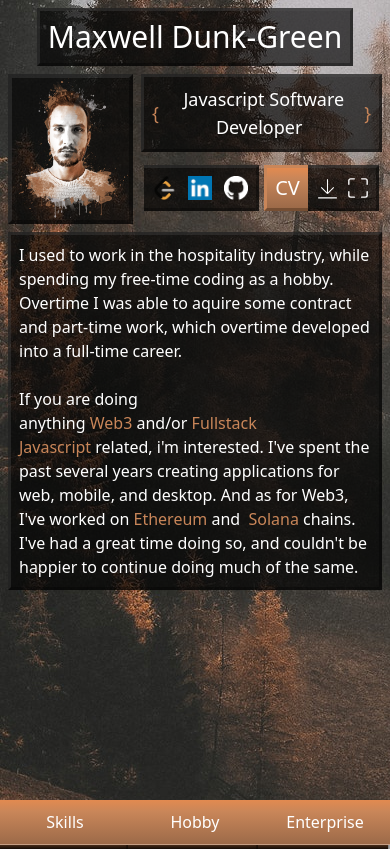
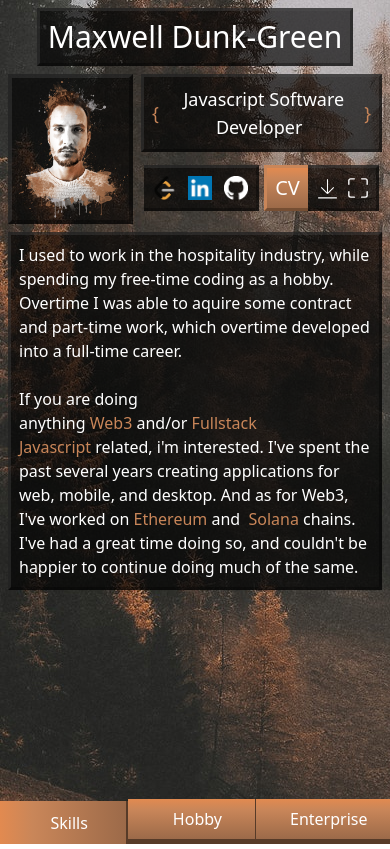
Before and after one commit to MaxwellDG/portfolio, a Next.js app: page / in a window 390 px wide. Built offline with nearby package versions, Linux system fonts and the light colour scheme.

Commit message:
Mobile nav bar shading and polish

```diff
--- a/src/components/buttonsContainer/routeButton/index.tsx
+++ b/src/components/buttonsContainer/routeButton/index.tsx
@@ -1,77 +1,90 @@
-"use client"
+'use client';
 
-import { useRouter } from "next/navigation";
-import { ScreenContext, ScreenUpdateContext } from "../../../contexts/screenContext";
-import { Theme, useThemeContext } from "../../../contexts/themeContext";
-import { SCREEN_TYPE } from "../../../contexts/screenContext/types";
-import { useContext } from "react";
+import { useRouter } from 'next/navigation';
+import { ScreenUpdateContext } from '../../../contexts/screenContext';
+import { Theme, useThemeContext } from '../../../contexts/themeContext';
+import { SCREEN_TYPE } from '../../../contexts/screenContext/types';
+import { useContext } from 'react';
 
 interface ButtonProps {
     route: SCREEN_TYPE;
     isBig: boolean;
     shouldNav: boolean;
-    isMobile: boolean
 }
 
 interface MobileButtonProps {
     route: SCREEN_TYPE;
     isBig: boolean;
     shouldNav: boolean;
-    icon: React.ReactNode
+    isActive?: boolean;
 }
 
-export function RouteButton({ route, isBig, shouldNav, isMobile }: ButtonProps) {
+export function RouteButton({ route, isBig, shouldNav }: ButtonProps) {
+    const updateScreen = useContext(ScreenUpdateContext);
+    const router = useRouter();
+
+    const handleRoutePress = () => {
+        updateScreen(route);
+        if (shouldNav) {
+            router.push('/main');
+        }
+    };
+
+    return (
+        <div
+            onClick={handleRoutePress}
+            className={`flex mb-6 flex-row justify-center items-center text-center ${
+                !isBig ? 'short-button w-full' : 'button'
+            } before:h-2 before:w-3`}
+        >
+            <p className="text-white font-extralight whitespace-nowrap">
+                {route}
+            </p>
+        </div>
+    );
+}
+
+export function MobileRouteButton({
+    route,
+    isBig,
+    shouldNav,
+    isActive,
+}: MobileButtonProps) {
     const theme: Theme = useThemeContext();
     const updateScreen = useContext(ScreenUpdateContext);
     const router = useRouter();
 
     const handleRoutePress = () => {
         updateScreen(route);
-        if(shouldNav){
-            router.push('/main')
+        if (shouldNav) {
+            router.push('/main');
         }
     };
-
 
     return (
         <div
             onClick={handleRoutePress}
-            className={`flex ${isMobile ? 'flex-1' : 'mb-6'} flex-row justify-center items-center text-center ${
-                isBig ? 'button' : 'short-button w-full'
-            } before:h-2 before:w-3`}
+            className={`flex flex-1 flex-row justify-center items-center text-center ${
+                isActive ? 'active-nav-button' : 'nav-button'
+            } before:h-2 before:w-3 ${
+                isActive && route === SCREEN_TYPE.SKILLS
+                    ? 'left-active-nav'
+                    : isActive && route === SCREEN_TYPE.HOBBY
+                    ? 'mid-active-nav'
+                    : isActive && route === SCREEN_TYPE.ENTERPRISE
+                    ? 'right-active-nav'
+                    : ''
+            } ${
+                !isActive && route === SCREEN_TYPE.SKILLS
+                    ? 'left-nav'
+                    : !isActive && route === SCREEN_TYPE.ENTERPRISE
+                    ? 'right-nav'
+                    : ''
+            }`}
         >
             <p className="text-white font-extralight whitespace-nowrap">
-                {isMobile ? route.split(" ")[0] : route}
+                {route.split(' ')[0]}
             </p>
         </div>
     );
 }
-
-
-export function MobileRouteButton({ route, isBig, shouldNav, icon }: MobileButtonProps) {
-    const theme: Theme = useThemeContext();
-    const updateScreen = useContext(ScreenUpdateContext);
-    const router = useRouter();
-
-    const handleRoutePress = () => {
-        updateScreen(route);
-        if(shouldNav){
-            router.push('/main')
-        }
-    };
-
-
-    return (
-        <div
-            onClick={handleRoutePress}
-            className={`flex flex-col justify-center items-center text-center ${
-                isBig ? 'button' : 'short-button w-full'
-            } before:h-2 before:w-3`}
-        >
-            {icon}
-            <p className="text-white font-extralight whitespace-nowrap">
-                {route}
-            </p>
-        </div>
-    );
-}
--- a/src/components/buttonsContainer/styles.scss
+++ b/src/components/buttonsContainer/styles.scss
@@ -1,141 +1,239 @@
-$height:45;
-$depth:6;
+$height: 45;
+$depth: 6;
 $short-height: 30;
 $short-depth: 4;
-$color: #9C6A49;
-$text-color:darken($color,10%);
-$lighten-on-hover:7%;
-$button-speed:.06;
+$color: #9c6a49;
+$text-color: darken($color, 10%);
+$lighten-on-hover: 7%;
+$button-speed: 0.06;
 $timing-function: ease-out;
 
-.shaded-button{
-  background: linear-gradient(to bottom,
-  saturate(lighten($color,15%),35%) 0%,
-  saturate(lighten($color,12%),15%) 26%,
-  $color 100%);
+.shaded-button {
+    background: linear-gradient(
+        to bottom,
+        saturate(lighten($color, 15%), 35%) 0%,
+        saturate(lighten($color, 12%), 15%) 26%,
+        $color 100%
+    );
 }
 
-.shaded-hover{
+.shaded-hover {
     &:hover {
-    background: linear-gradient(to bottom,
-      lighten(saturate(lighten($color,15%),35%),$lighten-on-hover) 0%,
-      lighten(saturate(lighten($color,12%),15%),$lighten-on-hover) 26%,
-      lighten($color,$lighten-on-hover) 100%);
+        background: linear-gradient(
+            to bottom,
+            lighten(saturate(lighten($color, 15%), 35%), $lighten-on-hover) 0%,
+            lighten(saturate(lighten($color, 12%), 15%), $lighten-on-hover) 26%,
+            lighten($color, $lighten-on-hover) 100%
+        );
     }
 }
 
 .button {
-  cursor:pointer;
-  box-sizing:border-box;
-  text-decoration:none;
-  color:$text-color;
+    cursor: pointer;
+    box-sizing: border-box;
+    text-decoration: none;
+    color: $text-color;
     &:visited {
-    color:$text-color;
+        color: $text-color;
     }
-  height:$height+px;
-  padding: 0 (($height/2)+px);
-  background: linear-gradient(to bottom,
-    saturate(lighten($color,15%),35%) 0%,
-    saturate(lighten($color,12%),15%) 26%,
-    $color 100%);
+    height: $height + px;
+    padding: 0 (($height/2) + px);
+    background: linear-gradient(
+        to bottom,
+        saturate(lighten($color, 15%), 35%) 0%,
+        saturate(lighten($color, 12%), 15%) 26%,
+        $color 100%
+    );
     // border-top:1px solid lighten($color,22%);
-  border-bottom:1px solid lighten($color,20%);
-  top:0;
-  transition:all ($button-speed + s) $timing-function;
-  position:relative;
+    border-bottom: 1px solid lighten($color, 20%);
+    top: 0;
+    transition: all ($button-speed + s) $timing-function;
+    position: relative;
 
     &:hover {
-    background: linear-gradient(to bottom,
-      lighten(saturate(lighten($color,15%),35%),$lighten-on-hover) 0%,
-      lighten(saturate(lighten($color,12%),15%),$lighten-on-hover) 26%,
-      lighten($color,$lighten-on-hover) 100%);
+        background: linear-gradient(
+            to bottom,
+            lighten(saturate(lighten($color, 15%), 35%), $lighten-on-hover) 0%,
+            lighten(saturate(lighten($color, 12%), 15%), $lighten-on-hover) 26%,
+            lighten($color, $lighten-on-hover) 100%
+        );
     }
 }
 .button:active {
-  top:$depth+px;
-       text-shadow:0 -2px 0 darken($color,0%),0 1px 1px lighten($color,20%), 0 0 4px white ;
-  color:lighten($color,45%);
+    top: $depth + px;
+    text-shadow: 0 -2px 0 darken($color, 0%), 0 1px 1px lighten($color, 20%),
+        0 0 4px white;
+    color: lighten($color, 45%);
     &:before {
-    top:0;
-    box-shadow: 0 3px 3px rgba(0,0,0,.7),0 3px 9px rgba(0,0,0,.2);
-
+        top: 0;
+        box-shadow: 0 3px 3px rgba(0, 0, 0, 0.7), 0 3px 9px rgba(0, 0, 0, 0.2);
     }
 }
 .button:before {
-  display:inline-block;
-  content:'';
-  position:absolute;
-  left:-2px;
-  right:0;
-  z-index:-1;
-  top:($short-depth)+px;
-  height:($height)+px;
+    display: inline-block;
+    content: '';
+    position: absolute;
+    left: -2px;
+    right: 0;
+    z-index: -1;
+    top: ($short-depth) + px;
+    height: ($height) + px;
     width: 100%;
-  background: linear-gradient(to top,
-    saturate(darken($color,40%),15%) 0%,
-    saturate(darken($color,25%),10%) $short-depth+px);
-  transition:all (($button-speed*1.3) + s) $timing-function;
-  box-shadow:
-    0 1px 0 2px rgba(0,0,0,.3),
-    0 5px ($short-depth*.4+px) rgba(0,0,0,.5),
-    0 ($short-depth*1.8+px) 9px rgba(0,0,0,.2);
+    background: linear-gradient(
+        to top,
+        saturate(darken($color, 40%), 15%) 0%,
+        saturate(darken($color, 25%), 10%) $short-depth + px
+    );
+    transition: all (($button-speed * 1.3) + s) $timing-function;
+    box-shadow: 0 1px 0 2px rgba(0, 0, 0, 0.3),
+        0 5px ($short-depth * 0.4 + px) rgba(0, 0, 0, 0.5),
+        0 ($short-depth * 1.8 + px) 9px rgba(0, 0, 0, 0.2);
 }
 
 .short-button {
-  cursor:pointer;
-  margin-bottom:10px;
-  box-sizing:border-box;
-  text-decoration:none;
-  color:$text-color;
+    cursor: pointer;
+    margin-bottom: 10px;
+    box-sizing: border-box;
+    text-decoration: none;
+    color: $text-color;
     &:visited {
-    color:$text-color;
+        color: $text-color;
     }
-  height:$short-height+px;
-  padding: 0 (($short-height/2)+px);
-  width:auto;
-  background: linear-gradient(to bottom,
-    saturate(lighten($color,15%),35%) 0%,
-    saturate(lighten($color,12%),15%) 26%,
-    $color 100%);
+    height: $short-height + px;
+    padding: 0 (($short-height/2) + px);
+    width: auto;
+    background: linear-gradient(
+        to bottom,
+        saturate(lighten($color, 15%), 35%) 0%,
+        saturate(lighten($color, 12%), 15%) 26%,
+        $color 100%
+    );
     // border-top:1px solid lighten($color,22%);
-  border-bottom:1px solid lighten($color,20%);
-  top:0;
-  transition:all ($button-speed + s) $timing-function;
-  position:relative;
+    border-bottom: 1px solid lighten($color, 20%);
+    top: 0;
+    transition: all ($button-speed + s) $timing-function;
+    position: relative;
 
     &:hover {
-    background: linear-gradient(to bottom,
-      lighten(saturate(lighten($color,15%),35%),$lighten-on-hover) 0%,
-      lighten(saturate(lighten($color,12%),15%),$lighten-on-hover) 26%,
-      lighten($color,$lighten-on-hover) 100%);
+        background: linear-gradient(
+            to bottom,
+            lighten(saturate(lighten($color, 15%), 35%), $lighten-on-hover) 0%,
+            lighten(saturate(lighten($color, 12%), 15%), $lighten-on-hover) 26%,
+            lighten($color, $lighten-on-hover) 100%
+        );
     }
 }
 .short-button:active {
-  top:$short-depth+px;
-       text-shadow:0 -2px 0 darken($color,0%),0 1px 1px lighten($color,20%), 0 0 4px white ;
-  color:lighten($color,45%);
+    top: $short-depth + px;
+    text-shadow: 0 -2px 0 darken($color, 0%), 0 1px 1px lighten($color, 20%),
+        0 0 4px white;
+    color: lighten($color, 45%);
     &:before {
-    top:0;
-    box-shadow: 0 3px 3px rgba(0,0,0,.7),0 3px 9px rgba(0,0,0,.2);
-
+        top: 0;
+        box-shadow: 0 3px 3px rgba(0, 0, 0, 0.7), 0 3px 9px rgba(0, 0, 0, 0.2);
     }
 }
 .short-button:before {
-  display:inline-block;
-  content:'';
-  position:absolute;
-  left:-2px;
-  right:0;
-  z-index:-1;
-  top:($short-depth)+px;
-  height:($short-height)+px;
+    display: inline-block;
+    content: '';
+    position: absolute;
+    left: -2px;
+    right: 0;
+    z-index: -1;
+    top: ($short-depth) + px;
+    height: ($short-height) + px;
     width: 100%;
-  background: linear-gradient(to top,
-    saturate(darken($color,40%),15%) 0%,
-    saturate(darken($color,25%),10%) $short-depth+px);
-  transition:all (($button-speed*1.3) + s) $timing-function;
-  box-shadow:
-    0 1px 0 2px rgba(0,0,0,.3),
-    0 5px ($short-depth*.4+px) rgba(0,0,0,.5),
-    0 ($short-depth*1.8+px) 9px rgba(0,0,0,.2);
+    background: linear-gradient(
+        to top,
+        saturate(darken($color, 40%), 15%) 0%,
+        saturate(darken($color, 25%), 10%) $short-depth + px
+    );
+    transition: all (($button-speed * 1.3) + s) $timing-function;
+    box-shadow: 0 1px 0 2px rgba(0, 0, 0, 0.3),
+        0 5px ($short-depth * 0.4 + px) rgba(0, 0, 0, 0.5),
+        0 ($short-depth * 1.8 + px) 9px rgba(0, 0, 0, 0.2);
 }
+
+.nav-button {
+    cursor: pointer;
+    box-sizing: border-box;
+    text-decoration: none;
+    color: $text-color;
+    &:visited {
+        color: $text-color;
+    }
+    height: $height + px;
+    padding: 0 (($height/2) + px);
+    background: linear-gradient(
+        to bottom,
+        saturate(lighten($color, 15%), 35%) 0%,
+        saturate(lighten($color, 12%), 15%) 26%,
+        $color 100%
+    );
+    // border-top:1px solid lighten($color,22%);
+    border-bottom: 5px solid darken($color, 20%);
+
+    &:hover {
+        background: linear-gradient(
+            to bottom,
+            lighten(saturate(lighten($color, 15%), 35%), $lighten-on-hover) 0%,
+            lighten(saturate(lighten($color, 12%), 15%), $lighten-on-hover) 26%,
+            lighten($color, $lighten-on-hover) 100%
+        );
+    }
+}
+
+.active-nav-button {
+    cursor: pointer;
+    box-sizing: border-box;
+    text-decoration: none;
+    color: $text-color;
+    &:visited {
+        color: $text-color;
+    }
+    height: $height - 2 + px;
+    margin-top: 2px;
+    padding: 0 (($height/2) + px);
+}
+
+.dark-border-left {
+    border-left: 2px solid darken(#9c6a49, 20%);
+}
+
+.left-active-nav {
+    background: linear-gradient(
+        to right,
+        saturate(lighten($color, 15%), 35%) 0%,
+        saturate(lighten($color, 12%), 15%) 26%,
+        $color 100%
+    );
+    border-right: 2px solid darken($color, 20%);
+}
+
+.mid-active-nav {
+    background: linear-gradient(
+        to right,
+        darken($color, 10%) 0%,
+        $color 26%,
+        $color 100%
+    );
+    border-right: 2px solid darken($color, 20%);
+}
+
+.right-active-nav {
+    background: linear-gradient(
+        to left,
+        saturate(lighten($color, 15%), 35%) 0%,
+        saturate(lighten($color, 12%), 15%) 26%,
+        $color 100%
+    );
+    border-left: 2px solid darken($color, 20%);
+}
+
+.right-nav{
+  border-left: 1px solid darken($color, 20%);
+}
+
+.left-nav{
+  border-right: 1px solid darken($color, 20%);
+}
--- a/src/components/mobileNav/index.tsx
+++ b/src/components/mobileNav/index.tsx
@@ -1,23 +1,27 @@
+"use client"
+
+import { useContext } from 'react';
 import { SCREEN_TYPE } from '../../contexts/screenContext/types';
-import { RouteButton } from '../buttonsContainer/routeButton';
+import { MobileRouteButton, RouteButton } from '../buttonsContainer/routeButton';
+import { ScreenContext, ScreenUpdateContext } from '../../contexts/screenContext';
 
 export default function MobileNav() {
-    // maybe do 45px instead of 44?
+    const screen = useContext(ScreenContext);
 
     return (
-        <div className="lg:hidden flex w-full h-[44px] absolute bottom-0 left-0 right-0">
+        <div className="lg:hidden flex w-full absolute bottom-0 left-0 right-0">
             <div className="flex w-full list-none p-0">
                 {[
                     SCREEN_TYPE.SKILLS,
                     SCREEN_TYPE.HOBBY,
                     SCREEN_TYPE.ENTERPRISE,
                 ].map((item) => (
-                    <RouteButton
+                    <MobileRouteButton
                         key={item}
                         route={item}
                         isBig={true}
                         shouldNav
-                        isMobile
+                        isActive={screen === item}
                     />
                 ))}
             </div>
```
Lines whose indentation alone changed are shown as unchanged.
